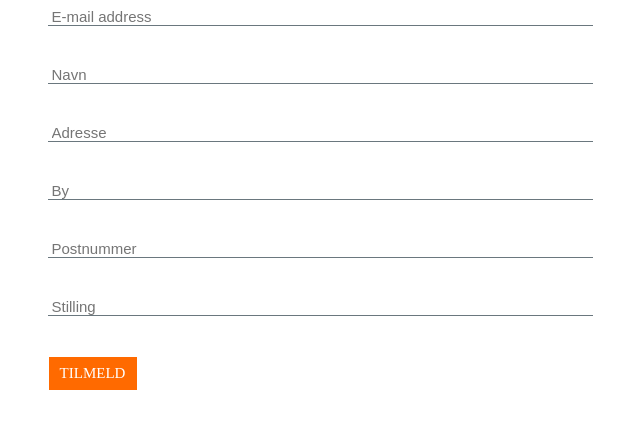
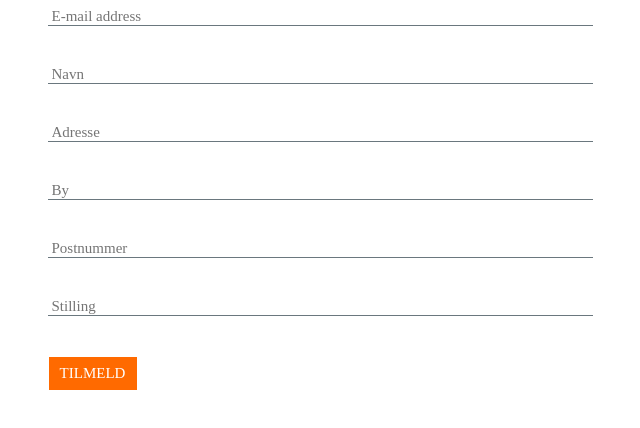
Before and after one commit to Mediaxpress-IT/fermacell, a plain HTML site: page index.html in a window 1280 px wide. Shown: the full height of the page, 320-960 px from the left. Drawn offline with Linux system fonts and the light colour scheme.

Commit message:
Update index.html

```diff
--- a/index.html
+++ b/index.html
@@ -43,6 +43,7 @@
 
 .newsletter-signup input[type="text"] {
     padding-bottom: 32px;
+    font-family: Dinpro-Medium;
     margin-bottom: 24px;
     color: #6a777e;
     font-size: 15px;
```
